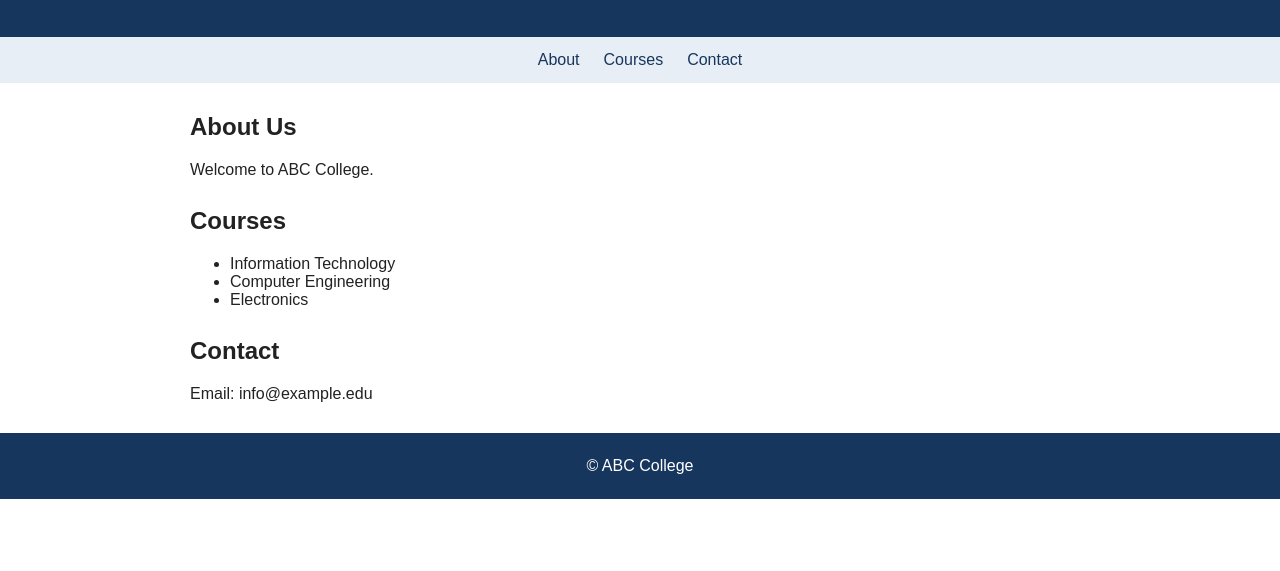
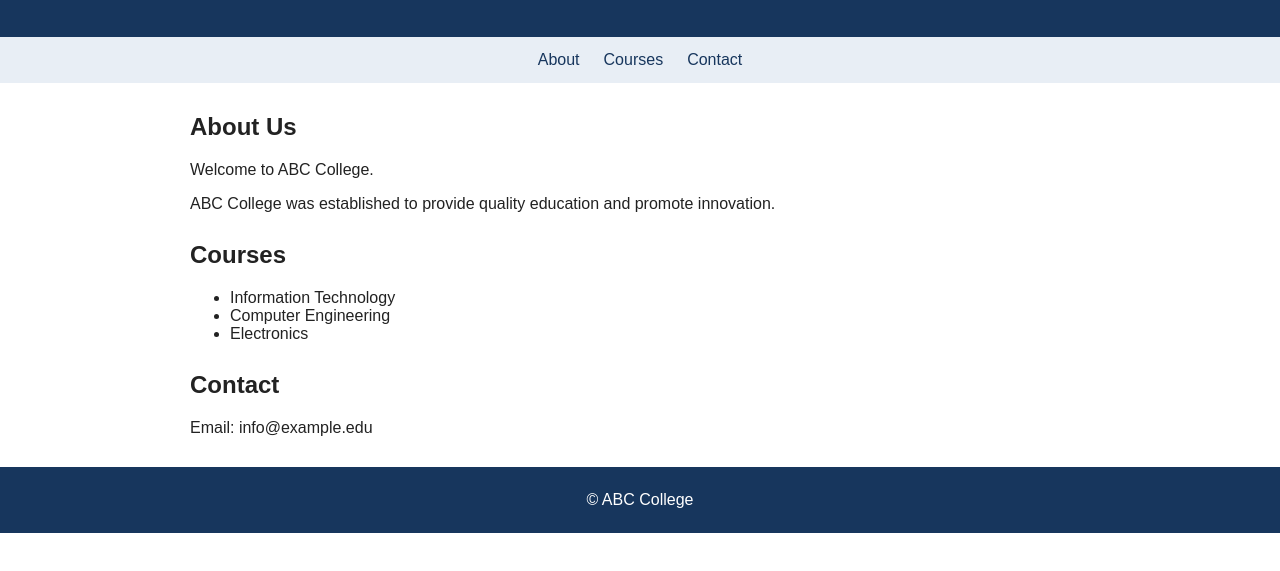
Before and after one commit to Manthan2007-git/CollegeWebsite, a plain HTML site: page index.html in a window 1280 px wide. Shown: the part 125-696 px from the top of the page. Drawn offline with Linux system fonts and the light colour scheme.

Commit message:
Updated about section

```diff
--- a/index.html
+++ b/index.html
@@ -4,7 +4,7 @@
 <title>College Website</title><link rel="stylesheet" href="style.css"></head>
 <body><header><h1>ABC College</h1><p>Learning, Innovation and Excellence</p></header>
 <nav><a href="#about">About</a><a href="#courses">Courses</a><a href="#contact">Contact</a></nav>
-<main><section id="about"><h2>About Us</h2><p>Welcome to ABC College.</p></section>
+<main><section id="about"><h2>About Us</h2><p>Welcome to ABC College.<p>ABC College was established to provide quality education and promote innovation.</p>
 <section id="courses"><h2>Courses</h2><ul><li>Information Technology</li><li>Computer Engineering</li><li>Electronics</li></ul></section>
 <section id="contact"><h2>Contact</h2><p>Email: info@example.edu</p></section></main>
 <footer>© ABC College</footer></body></html>
```
